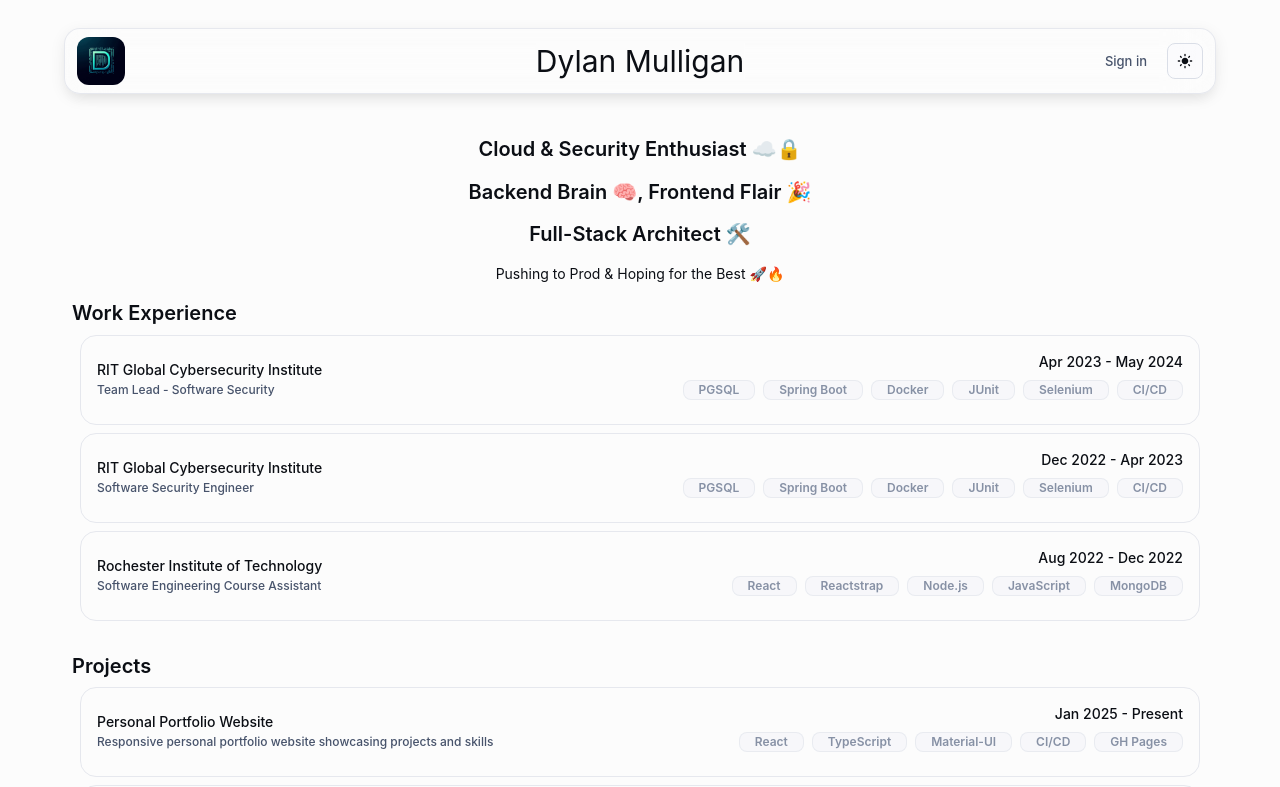
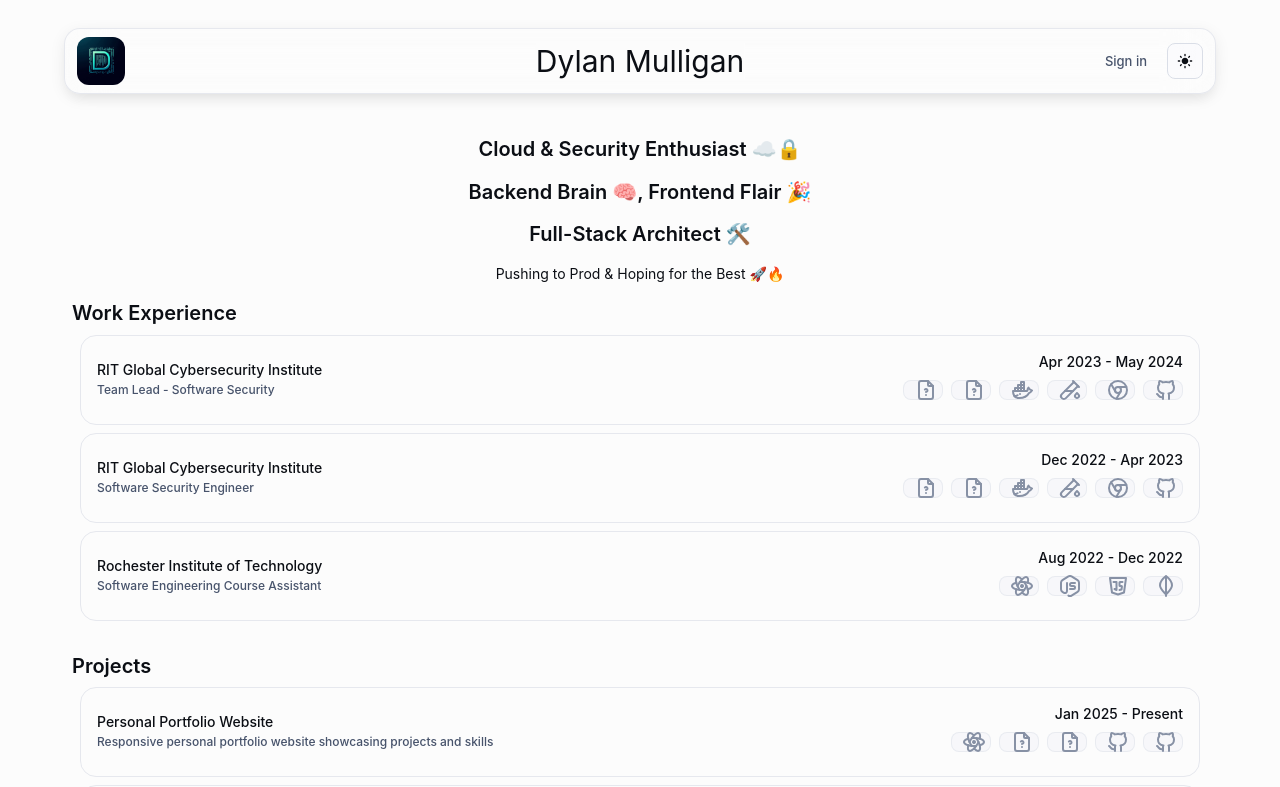
Before and after one commit to dylan-mulligan/personal-website, a React (Create React App) app: page / in a window 1280 px wide. Shown: the top 787 px of the page. Built offline with nearby package versions, Linux system fonts and the light colour scheme; the HTML template or start-up script is replaced by a standard one.

Commit message:
Extracted technologies information to technologies.json and began adding icon support for tech items

```diff
--- a/package.json
+++ b/package.json
@@ -8,6 +8,7 @@
     "@emotion/styled": "^11.14.0",
     "@mui/icons-material": "^6.4.4",
     "@mui/material": "^6.4.4",
+    "@tabler/icons-react": "^3.30.0",
     "@testing-library/react": "^16.2.0",
     "cra-template-typescript": "1.2.0",
     "markdown-to-jsx": "^7.7.3",
--- a/src/components/ExpandableList.tsx
+++ b/src/components/ExpandableList.tsx
@@ -1,14 +1,28 @@
-import React, { JSX, useState } from "react";
-import { Box, List, ListItem, ListItemText, Collapse, Typography, Chip, IconButton } from "@mui/material";
+import React, { JSX, useState, useEffect } from "react";
+import {Box, List, ListItem, ListItemText, Collapse, Typography, Chip, IconButton} from "@mui/material";
 import { useTheme } from '@mui/material/styles';
 import { useMediaQuery } from '@mui/material';
-import FacebookIcon from "@mui/icons-material/GitHub";
+import technologiesData from '../data/technologies.json';
+import {
+    IconAi,
+    IconBrandChrome,
+    IconBrandDocker,
+    IconBrandGithub,
+    IconBrandJavascript,
+    IconBrandMongodb,
+    IconBrandMysql,
+    IconBrandNodejs,
+    IconBrandReact,
+    IconBrandTypescript,
+    IconFileUnknown,
+    IconTestPipe
+} from '@tabler/icons-react';
 
 interface ExpandableItem {
     title: string;
     subtitle: string;
     details: string;
-    technologies: { name: string; url: string }[];
+    technologies: string[];
     startDate: string;
     endDate: string;
     projectUrl?: string;
@@ -18,19 +32,40 @@ interface ExpandableListProps {
     items: ExpandableItem[];
 }
 
+interface Technology {
+    name: string;
+    url: string;
+}
+
 const ExpandableList: React.FC<ExpandableListProps> = ({ items }): JSX.Element => {
     const theme = useTheme();
     const [expandedItem, setExpandedItem] = useState<number | null>(null);
     const isSmallScreen = useMediaQuery(theme.breakpoints.down('md'));
     const isXSmallScreen = useMediaQuery(theme.breakpoints.down('sm'));
+    const [technologies, setTechnologies] = useState<Technology[]>([]);
 
-    const chipStyle = {
+    useEffect(() => {
+        setTechnologies(technologiesData);
+    }, []);
+
+    const chipStyle = (expandOnHover: boolean) => {
+        return {
             border: `1px solid ${theme.palette.divider}`,
             padding: 1.5,
             marginBottom: 1,
             backgroundColor: theme.palette.background.paper,
             color: theme.palette.text.primary,
+            display: 'flex',
+            alignItems: 'center',
+            justifyContent: 'center',
+            '& .MuiChip-label': {
+                display: expandOnHover ? 'none' : 'block',
+            },
+            '&:hover .MuiChip-label': {
+                display: expandOnHover ? 'block' : 'none',
+            },
         };
+    }
 
     const handleToggle = (index: number) => {
         setExpandedItem(expandedItem === index ? null : index);
@@ -47,6 +82,55 @@ const ExpandableList: React.FC<ExpandableListProps> = ({ items }): JSX.Element =
         padding: 2
     };
 
+    const getTechnologyDetails = (name: string) => {
+        return technologies.find(tech => tech.name === name);
+    };
+
+    const getIcon = (iconName: string) => {
+        switch (iconName) {
+            case "React":
+                return <IconBrandReact/>;
+            case "Typescript":
+                return <IconBrandTypescript/>;
+            case "Material-UI":
+                return <IconFileUnknown/>;
+            case "CI/CD":
+                return <IconBrandGithub/>;
+            case "GH Pages":
+                return <IconBrandGithub/>;
+            case "MERN":
+                return <IconBrandMongodb/>;
+            case "LEG":
+                return <IconFileUnknown/>;
+            case "Kubernetes":
+                return <IconFileUnknown/>;
+            case "Spring Boot":
+                return <IconFileUnknown/>;
+            case "MySQL":
+                return <IconBrandMysql/>;
+            case "Maven":
+                return <IconFileUnknown/>;
+            case "NLP":
+                return <IconAi/>;
+            case "JUnit":
+                return <IconTestPipe/>;
+            case "PGSQL":
+                return <IconFileUnknown/>;
+            case "Selenium":
+                return <IconBrandChrome/>;
+            case "Node.js":
+                return <IconBrandNodejs/>;
+            case "JavaScript":
+                return <IconBrandJavascript/>;
+            case "Docker":
+                return <IconBrandDocker/>;
+            case "MongoDB":
+                return <IconBrandMongodb/>;
+            default:
+                return <IconFileUnknown/>;
+        }
+    }
+
     return (
         <List>
             {items.map((item, index) => (
@@ -57,7 +141,6 @@ const ExpandableList: React.FC<ExpandableListProps> = ({ items }): JSX.Element =
                     >
                         <Box sx={{ display: "flex", alignItems: "center", flexGrow: 1 }}>
                             <ListItemText primary={item.title} secondary={item.subtitle} />
-                            {/*TODO: Figure out how to make this look good for desktop sizes*/}
                             {item.projectUrl && isSmallScreen && !isSmallScreen &&
                                 <IconButton
                                     color="inherit"
@@ -68,7 +151,7 @@ const ExpandableList: React.FC<ExpandableListProps> = ({ items }): JSX.Element =
                                     sx={{ marginRight: 1 }}
                                     onClick={(event) => event.stopPropagation()}
                                 >
-                                    <FacebookIcon />
+                                    <IconBrandGithub />
                                 </IconButton>
                             }
                         </Box>
@@ -80,20 +163,24 @@ const ExpandableList: React.FC<ExpandableListProps> = ({ items }): JSX.Element =
                             }
                             {!isSmallScreen && (
                                 <Box sx={{ display: "flex", gap: 1, marginTop: 1 }}>
-                                    {item.technologies.map((tech, techIndex) => (
+                                    {item.technologies.map((techName, techIndex) => {
+                                        const tech = getTechnologyDetails(techName);
+                                        return tech ? (
                                             <Chip
                                                 key={techIndex}
                                                 label={tech.name}
                                                 component="a"
+                                                icon={getIcon(tech.name)}
                                                 href={tech.url}
                                                 clickable
                                                 variant="outlined"
                                                 target="_blank"
                                                 rel="noopener noreferrer"
-                                            sx={chipStyle}
+                                                sx={chipStyle(true)}
                                                 onClick={(event) => event.stopPropagation()}
                                             />
-                                    ))}
+                                        ) : null;
+                                    })}
                                 </Box>
                             )}
                         </Box>
@@ -107,9 +194,12 @@ const ExpandableList: React.FC<ExpandableListProps> = ({ items }): JSX.Element =
                             }
                             {isSmallScreen && (
                                 <Box sx={{ display: "flex", gap: 1, overflow: "auto", flexWrap: "wrap" }}>
-                                    {item.technologies.map((tech, techIndex) => (
+                                    {item.technologies.map((techName, techIndex) => {
+                                        const tech = getTechnologyDetails(techName);
+                                        return tech ? (
                                             <Chip
                                                 key={techIndex}
+                                                icon={getIcon(tech.name)}
                                                 label={tech.name}
                                                 component="a"
                                                 href={tech.url}
@@ -117,10 +207,11 @@ const ExpandableList: React.FC<ExpandableListProps> = ({ items }): JSX.Element =
                                                 variant="outlined"
                                                 target="_blank"
                                                 rel="noopener noreferrer"
-                                            sx={chipStyle}
+                                                sx={chipStyle(false)}
                                                 onClick={(event) => event.stopPropagation()}
                                             />
-                                    ))}
+                                        ) : null;
+                                    })}
                                 </Box>
                             )}
                             <Typography variant="body2" textAlign="left">{item.details}</Typography>
--- a/src/data/experiences.json
+++ b/src/data/experiences.json
@@ -3,14 +3,7 @@
     "title": "RIT Global Cybersecurity Institute",
     "subtitle": "Team Lead - Software Security",
     "details": "Led a team of developers in advancing security-focused software initiatives, overseeing the continued development of the SBOM generation tool and National Vulnerability Intelligence Platform. Defined and enforced best practices in system design, testing automation, and CI/CD to improve software reliability and maintainability. Coordinated cross-functional collaboration between developers, security analysts, and QA engineers to optimize workflows. Guided the integration of advanced security analysis techniques into microservices architecture, ensuring scalable and secure solutions.",
-    "technologies": [
-      { "name": "PGSQL", "url": "https://www.postgresql.org" },
-      { "name": "Spring Boot", "url": "https://spring.io/projects/spring-boot" },
-      { "name": "Docker", "url": "https://www.docker.com/" },
-      { "name": "JUnit", "url": "https://junit.org/junit5/" },
-      { "name": "Selenium", "url": "https://www.selenium.dev/" },
-      { "name": "CI/CD", "url": "https://github.com/features/actions" }
-    ],
+    "technologies": ["PGSQL", "Spring Boot", "Docker", "JUnit", "Selenium", "CI/CD"],
     "startDate": "Apr 2023",
     "endDate": "May 2024"
   },
@@ -18,14 +11,7 @@
     "title": "RIT Global Cybersecurity Institute",
     "subtitle": "Software Security Engineer",
     "details": "Developed security-focused software solutions, including an automated SBOM generation tool and the National Vulnerability Intelligence Platform. Designed and implemented scalable microservices using Java Spring Boot to facilitate efficient software dependency analysis. Optimized PostgreSQL queries and schemas for improved data retrieval performance. Built comprehensive end-to-end testing suites using JUnit and Selenium to ensure system reliability. Established CI/CD pipelines with Docker and GitHub Actions, automating testing and deployment to streamline development processes.",
-    "technologies": [
-      { "name": "PGSQL", "url": "https://www.postgresql.org" },
-      { "name": "Spring Boot", "url": "https://spring.io/projects/spring-boot" },
-      { "name": "Docker", "url": "https://www.docker.com/" },
-      { "name": "JUnit", "url": "https://junit.org/junit5/" },
-      { "name": "Selenium", "url": "https://www.selenium.dev/" },
-      { "name": "CI/CD", "url": "https://github.com/features/actions" }
-    ],
+    "technologies": ["PGSQL", "Spring Boot", "Docker", "JUnit", "Selenium", "CI/CD"],
     "startDate": "Dec 2022",
     "endDate": "Apr 2023"
   },
@@ -33,13 +19,7 @@
     "title": "Rochester Institute of Technology",
     "subtitle": "Software Engineering Course Assistant",
     "details": "Provided in-depth guidance on full-stack web development concepts, focusing on responsive design and scalable architectures. Assisted students through one-on-one mentoring, office hours, and study sessions, ensuring comprehension of fundamental engineering principles. Conducted thorough code reviews, offering detailed feedback to improve maintainability, performance, and adherence to best practices. Graded assignments with a focus on software quality, testing, and adherence to industry standards.",
-    "technologies": [
-      { "name": "React", "url": "https://reactjs.org/" },
-      { "name": "Reactstrap", "url": "https://reactstrap.github.io/?path=/story/home-installation--page" },
-      { "name": "Node.js", "url": "https://nodejs.org/" },
-      { "name": "JavaScript", "url": "https://developer.mozilla.org/en-US/docs/Web/JavaScript" },
-      { "name": "MongoDB", "url": "https://www.mongodb.com/" }
-    ],
+    "technologies": ["React", "Reactstrap", "Node.js", "JavaScript", "MongoDB"],
     "startDate": "Aug 2022",
     "endDate": "Dec 2022"
   }
--- a/src/data/projects.json
+++ b/src/data/projects.json
@@ -3,13 +3,7 @@
     "title": "Personal Portfolio Website",
     "subtitle": "Responsive personal portfolio website showcasing projects and skills",
     "details": "Developed a personal portfolio website using Create React App with TypeScript for type safety and scalability. Styled the application with Material-UI to ensure a consistent and responsive design across devices. Implemented a GitHub Actions workflow for continuous integration and deployment, automating the build and deployment process to GitHub Pages. Followed best practices in code organization and version control to maintain a clean and maintainable codebase.",
-    "technologies": [
-      { "name": "React", "url": "https://reactjs.org/" },
-      { "name": "TypeScript", "url": "https://www.typescriptlang.org/" },
-      { "name": "Material-UI", "url": "https://mui.com/" },
-      { "name": "CI/CD", "url": "https://github.com/features/actions" },
-      { "name": "GH Pages", "url": "https://pages.github.com/" }
-    ],
+    "technologies": ["React", "TypeScript", "Material-UI", "CI/CD", "GH Pages"],
     "startDate": "Jan 2025",
     "endDate": "Present",
     "projectUrl": "https://github.com/dylan-mulligan/personal-website"
@@ -18,12 +12,7 @@
     "title": "Single Pane of Glass - Honeywell",
     "subtitle": "Web app for centralizing data visualization across cloud data sources",
     "details": "Designed and developed a full-stack web application that aggregates and visualizes data from multiple cloud providers, enabling real-time monitoring and analysis. Engineered a scalable microservices architecture using the MERN stack to ensure seamless integration of backend services with an interactive frontend. Enhanced a data pipeline framework to ingest and process large-scale data sources. Optimized API performance and database queries to handle high-throughput data streams efficiently. Established CI/CD pipelines with Docker and GitHub Actions to enable rapid and reliable deployments.",
-    "technologies": [
-      { "name": "MERN", "url": "https://www.mongodb.com/en-us/resources/languages/mern-stack" },
-      { "name": "LEG", "url": "https://grafana.com/grafana/dashboards/1004-elasticsearch/" },
-      { "name": "Docker", "url": "https://www.docker.com/" },
-      { "name": "Kubernetes", "url": "https://kubernetes.io" }
-    ],
+    "technologies": ["MERN", "LEG", "Docker", "Kubernetes"],
     "startDate": "Aug 2024",
     "endDate": "Present"
   },
@@ -31,13 +20,7 @@
     "title": "National Vulnerability Intelligence Platform",
     "subtitle": "Security analysis and reporting for software dependencies",
     "details": "Developed a security intelligence platform to analyze, track, and report vulnerabilities in software dependencies. Designed a microservices-based architecture with Spring Boot to enable modular and scalable data processing. Built an automated repository scanning framework to detect vulnerabilities in public and private repositories, integrating real-time vulnerability databases. Utilized MySQL for structured data storage and optimized queries for fast data retrieval. Containerized services using Docker and orchestrated deployments with Kubernetes for high availability and fault tolerance.",
-    "technologies": [
-      { "name": "Spring Boot", "url": "https://spring.io/projects/spring-boot" },
-      { "name": "MySQL", "url": "https://www.mysql.com" },
-      { "name": "Docker", "url": "https://www.docker.com/" },
-      { "name": "Kubernetes", "url": "https://kubernetes.io/" },
-      { "name": "CI/CD", "url": "https://github.com/features/actions" }
-    ],
+    "technologies": ["Spring Boot", "MySQL", "Docker", "Kubernetes", "CI/CD"],
     "startDate": "May 2023",
     "endDate": "March 2024"
   },
@@ -45,13 +28,7 @@
     "title": "Automated SBOM Generation",
     "subtitle": "Automated SBOM generation using Java and NLP techniques",
     "details": "Developed a Java-based tooling system for automated Software Bill of Materials (SBOM) generation, leveraging natural language processing (NLP) to analyze and extract software dependencies from repositories. Utilized polymorphic design patterns to create an extensible architecture that supports multiple dependency file formats. Implemented efficient file parsing techniques to improve processing speed and accuracy. Integrated Spring Boot for scalable API endpoints and streamlined dependency management with Maven. Ensured code reliability through JUnit-based testing and automated CI/CD pipelines, achieving 85%+ line coverage and streamlining successful deployments.",
-    "technologies": [
-      { "name": "Spring Boot", "url": "https://spring.io/projects/spring-boot" },
-      { "name": "Maven", "url": "https://maven.apache.org/" },
-      { "name": "NLP", "url": "https://en.wikipedia.org/wiki/Natural_language_processing" },
-      { "name": "JUnit", "url": "https://junit.org/junit5/" },
-      { "name": "CI/CD", "url": "https://github.com/features/actions" }
-    ],
+    "technologies": ["Spring Boot", "Maven", "NLP", "JUnit", "CI/CD"],
     "startDate": "Dec 2022",
     "endDate": "May 2023"
   }
--- /dev/null
+++ b/src/data/technologies.json
@@ -0,0 +1,78 @@
+[
+  {
+    "name": "React",
+    "url": "https://reactjs.org/"
+  },
+  {
+    "name": "TypeScript",
+    "url": "https://www.typescriptlang.org/"
+  },
+  {
+    "name": "Material-UI",
+    "url": "https://mui.com/"
+  },
+  {
+    "name": "CI/CD",
+    "url": "https://github.com/features/actions"
+  },
+  {
+    "name": "GH Pages",
+    "url": "https://pages.github.com/"
+  },
+  {
+    "name": "MERN",
+    "url": "https://www.mongodb.com/en-us/resources/languages/mern-stack"
+  },
+  {
+    "name": "LEG",
+    "url": "https://grafana.com/grafana/dashboards/1004-elasticsearch/"
+  },
+  {
+    "name": "Docker",
+    "url": "https://www.docker.com/"
+  },
+  {
+    "name": "Kubernetes",
+    "url": "https://kubernetes.io"
+  },
+  {
+    "name": "Spring Boot",
+    "url": "https://spring.io/projects/spring-boot"
+  },
+  {
+    "name": "MySQL",
+    "url": "https://www.mysql.com"
+  },
+  {
+    "name": "Maven",
+    "url": "https://maven.apache.org/"
+  },
+  {
+    "name": "NLP",
+    "url": "https://en.wikipedia.org/wiki/Natural_language_processing"
+  },
+  {
+    "name": "JUnit",
+    "url": "https://junit.org/junit5/"
+  },
+  {
+    "name": "PGSQL",
+    "url": "https://www.postgresql.org"
+  },
+  {
+    "name": "Selenium",
+    "url": "https://www.selenium.dev/"
+  },
+  {
+    "name": "Node.js",
+    "url": "https://nodejs.org/"
+  },
+  {
+    "name": "JavaScript",
+    "url": "https://developer.mozilla.org/en-US/docs/Web/JavaScript"
+  },
+  {
+    "name": "MongoDB",
+    "url": "https://www.mongodb.com/"
+  }
+]
```
Also changed, not shown: src/components/TechIcon.tsx (added, +20 -0 lines), 1 other file (tests, documents, lock files or other folders). Lines whose indentation alone changed are shown as unchanged.
